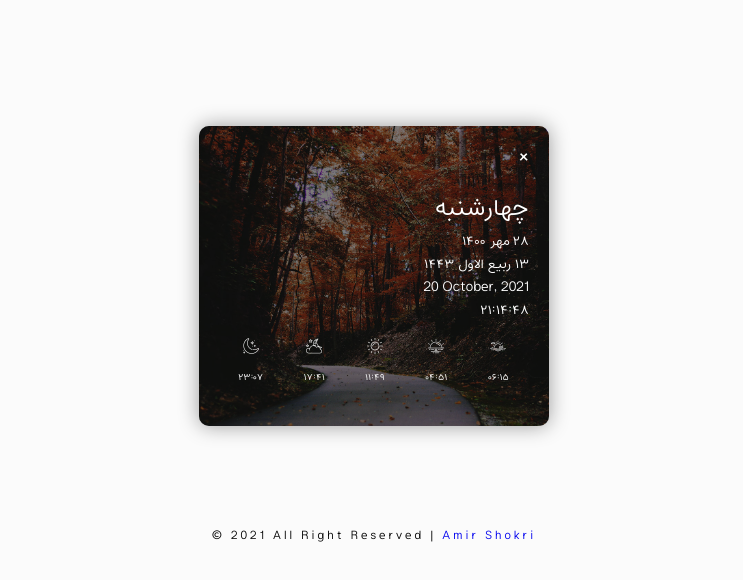
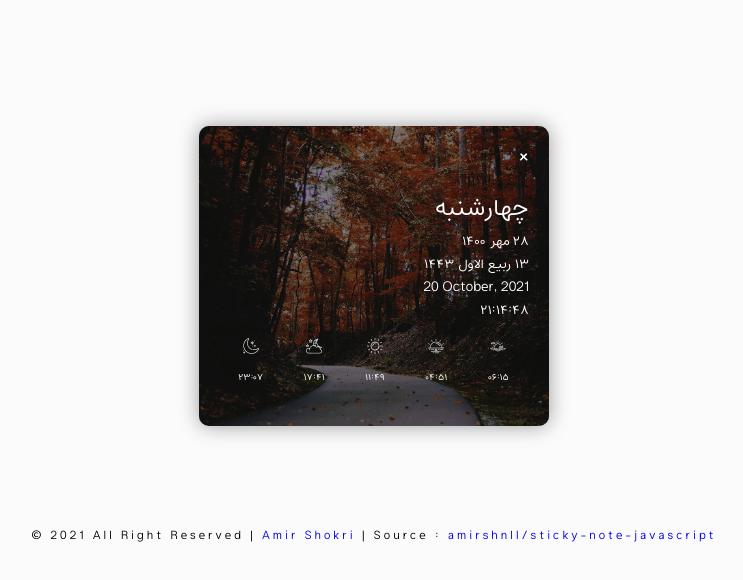
Before and after one commit to ho33ein74/calendar-widget, a website: page fall.html in a window 1280 px wide. Shown: the whole page, without its empty margins (266-1009 px from the left). Drawn offline with Linux system fonts and the light colour scheme.

Commit message:
add source link

```diff
--- a/fall.html
+++ b/fall.html
@@ -66,7 +66,7 @@
 
 	<section>
 		<div class="copyright">
-			<p>&copy; 2021 All Right Reserved | <a href="https://ashokri.com" target="_blank" title="Amir Shokri">Amir Shokri</a></p>
+			<p>&copy; 2021 All Right Reserved | <a href="https://ashokri.com" target="_blank" title="Amir Shokri">Amir Shokri</a> | Source : <a href="https://github.com/amirshnll/sticky-note-javascript/" title="Amir Shokri">amirshnll/sticky-note-javascript</a></p>
 		</div>
 	</section>
 
```
Also changed, not shown: index.html (+1 -2 lines), spring.html (+1 -1 lines), summer.html (+1 -1 lines), winter.html (+1 -1 lines).
